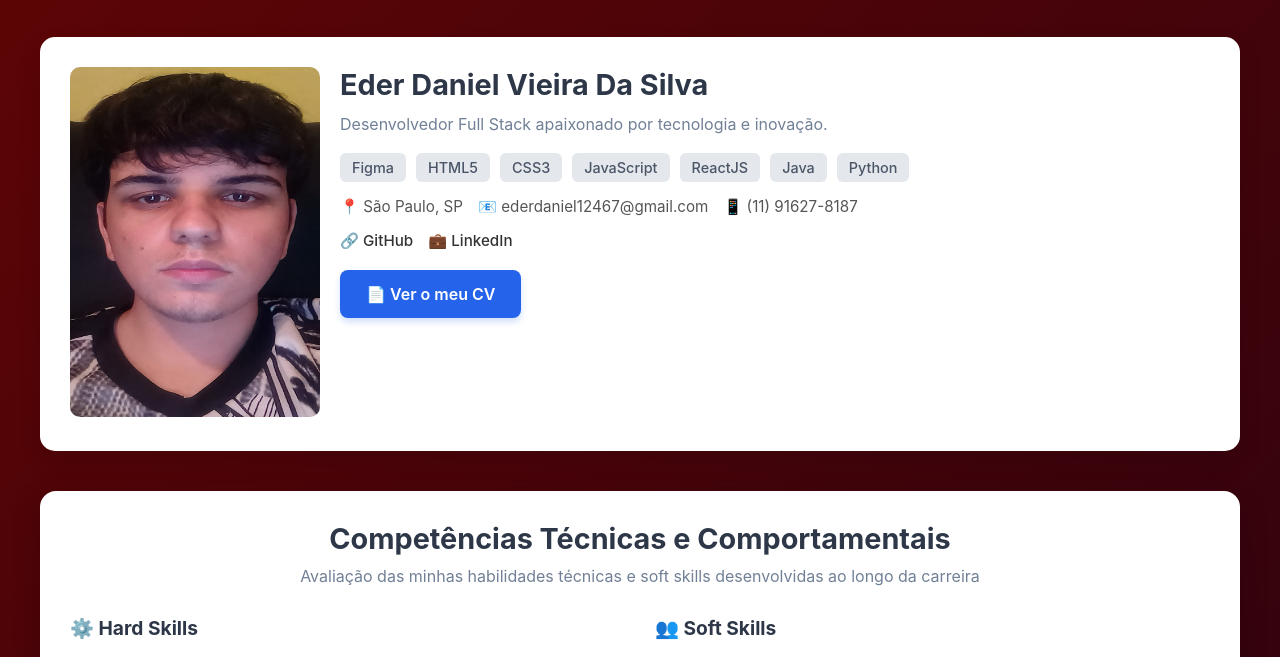
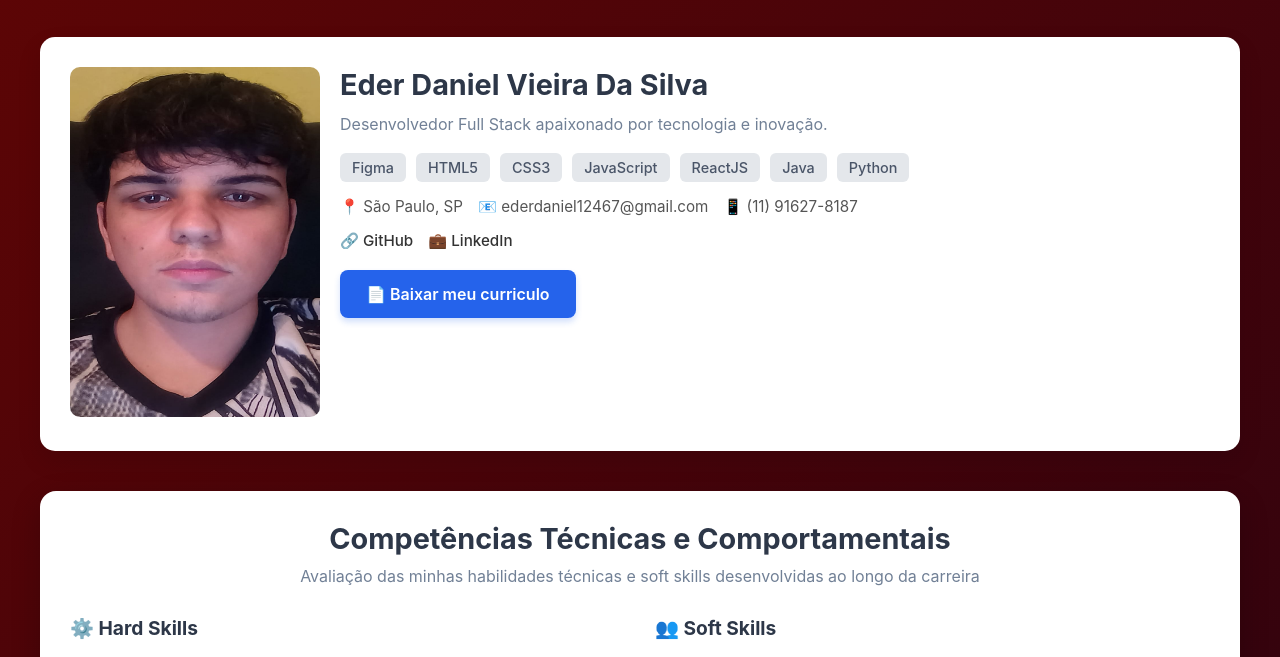
Before and after one commit to eder64ghjhj/Mapa-de-Carreira, a plain HTML site: page index.html in a window 1280 px wide. Shown: the part 103-760 px from the top of the page. Drawn offline with Linux system fonts and the light colour scheme.

Commit message:
Add files via upload

```diff
--- a/index.html
+++ b/index.html
@@ -46,8 +46,8 @@
 </div>
 <div class="cv-section">
     <!-- Removemos o "assets/" do caminho -->
-    <a class="btn-cv" href="curriculo.docx" target="_blank">
-        📄 Ver o meu CV
+    <a class="btn-cv" href="assets/PROA -Curriculo-Eder.pdf" target="_blank">
+        📄 Baixar meu curriculo
     </a>
 </div>
             </div>
```
Also changed, not shown: 1 other file.
